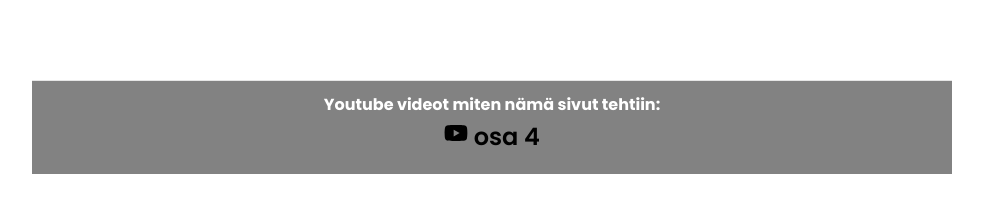
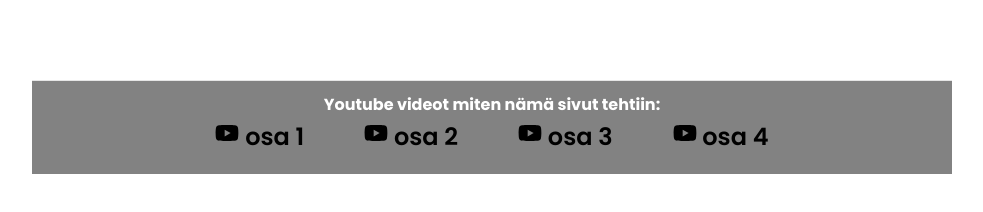
Before and after one commit to mika1407/MERN-Stack, a React (Create React App) app in the folder frontend/: page / in a window 1280 px wide. Shown: the part 518-730 px from the top of the page, without its empty margins (148-1131 px from the left). Built offline with nearby package versions, Linux system fonts and the light colour scheme; no server answers; sample sign-in values are in the browser's storage.

Commit message:
youtube video links added

```diff
--- a/frontend/src/index.css
+++ b/frontend/src/index.css
@@ -103,6 +103,11 @@ h3 {
   text-align: center;
   align-items: center;
   justify-content: center;
+  display: flex;
+}
+
+.oma2 a{
+   padding: 50px 30px;
 }
 
 .goals {
--- a/frontend/src/pages/Dashboard.jsx
+++ b/frontend/src/pages/Dashboard.jsx
@@ -61,11 +61,28 @@ function Dashboard() {
 
     <section className='omabottom'>
       <p>Youtube videot miten nämä sivut tehtiin:</p>
-      <h2 className='oma2'>
+      <section className='oma2'>
+      <h2 >
+        <a href="https://www.youtube.com/watch?v=-0exw-9YJBo" target="_blank" rel="noreferrer noopener">
+          <FaYoutube />  osa 1
+        </a>
+      </h2>
+            <h2 >
+        <a href="https://www.youtube.com/watch?v=enopDSs3DRw" target="_blank" rel="noreferrer noopener">
+          <FaYoutube />  osa 2
+        </a>
+      </h2>
+            <h2 >
+        <a href="https://www.youtube.com/watch?v=mvfsC66xqj0" target="_blank" rel="noreferrer noopener">
+          <FaYoutube />  osa 3
+        </a>
+      </h2>
+      <h2 >
         <a href="https://www.youtube.com/watch?v=UXjMo25Nnvc&t" target="_blank" rel="noreferrer noopener">
           <FaYoutube />  osa 4
         </a>
       </h2>
+      </section>
     </section>
     </>
   )
```
